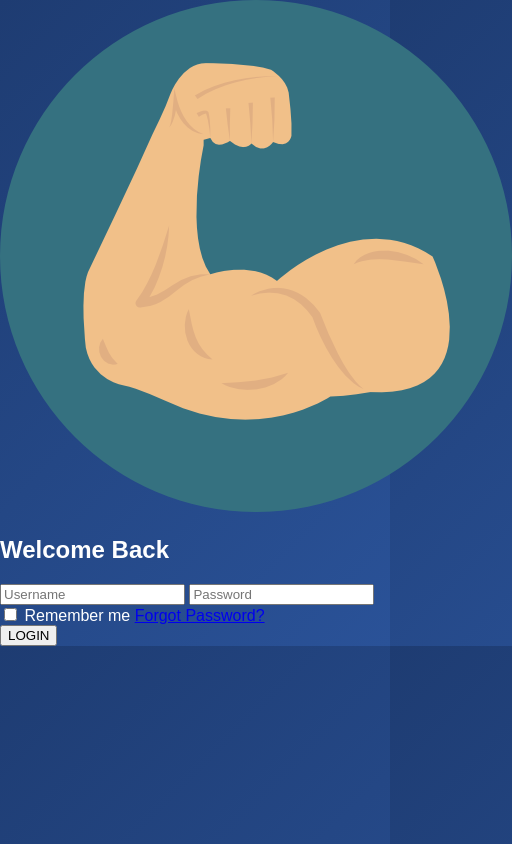
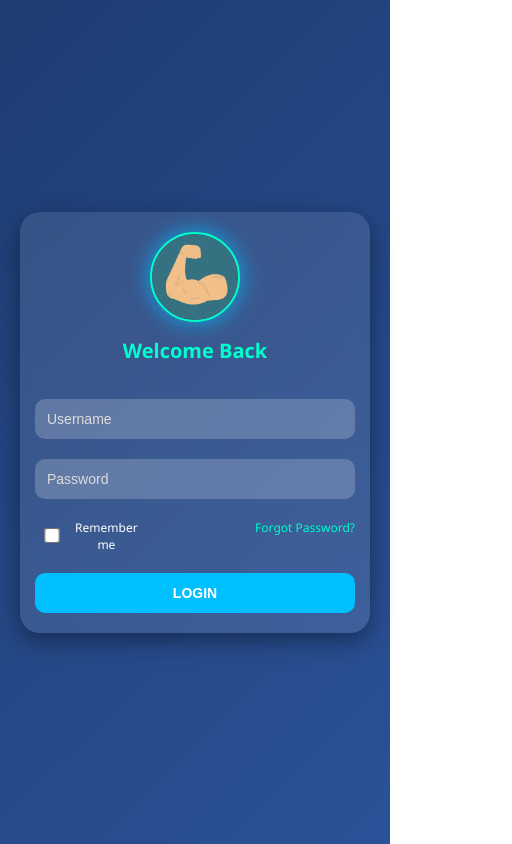
Before and after one commit to WebOfficiele/AmineForcePro, a plain HTML site: page login.html in a window 390 px wide. Shown: the whole page, 512 px wide, since content can reach past the window. Drawn offline with Linux system fonts and the light colour scheme.

Commit message:
Update style.css

```diff
--- a/style.css
+++ b/style.css
@@ -1,13 +1,16 @@
 /* =====================
-   BODY BASE
+   RESET & BASE STYLES
 ===================== */
+* {
+  box-sizing: border-box;
+  margin: 0;
+  padding: 0;
+}
+
 body {
-  font-family: Arial, sans-serif;
+  font-family: 'Segoe UI', Tahoma, Geneva, Verdana, sans-serif;
   background: linear-gradient(135deg, #1e3c72, #2a5298);
   color: #fff;
-  margin: 0;
-  padding: 0;
-  max-width: 100%;
   overflow-x: hidden;
 }
 
@@ -16,29 +19,27 @@ body {
 ===================== */
 .title-frame {
   width: 100%;
-  padding: 25px;
+  padding: 20px;
   background: rgba(0, 0, 0, 0.7);
-  text-align: center;
   border-bottom: 3px solid #00ffcc;
   display: flex;
+  flex-wrap: wrap;
   align-items: center;
   justify-content: center;
-  gap: 20px;
+  gap: 15px;
   box-shadow: 0 4px 20px rgba(0,0,0,0.5);
-  flex-wrap: wrap;
+  text-align: center;
 }
 
 .title-frame h1 {
-  font-size: 42px;
+  font-size: 36px;
   font-weight: bold;
+  color: #ffcc00;
   letter-spacing: 2px;
-  color: #ffcc00;
-  margin: 0;
-  font-family: 'Segoe UI', Tahoma, Geneva, Verdana, sans-serif;
 }
 
 .title-frame i {
-  font-size: 50px;
+  font-size: 40px;
   color: #00ffcc;
 }
 
@@ -46,14 +47,13 @@ body {
    MAIN CONTAINER
 ===================== */
 .container {
-  width: 90%;
+  width: 95%;
   max-width: 1000px;
   margin: 30px auto;
   background: rgba(0, 0, 0, 0.6);
   padding: 25px;
   border-radius: 15px;
   box-shadow: 0 5px 20px rgba(0,0,0,0.4);
-  box-sizing: border-box;
 }
 
 h1 {
@@ -73,7 +73,7 @@ p {
 .two-column-form {
   display: grid;
   grid-template-columns: 1fr 1fr;
-  gap: 55px;
+  gap: 40px;
 }
 
 .form-section h2 {
@@ -84,23 +84,20 @@ p {
 .form-section label {
   display: flex;
   justify-content: space-between;
-  align-items: center;
-  margin: 14px 0 6px;
+  margin: 12px 0 6px;
   padding: 0 5px;
 }
 
 .label-en {
   font-size: 16px;
-  font-weight: 700;
-  color: #ffffff;
-  letter-spacing: 0.5px;
+  font-weight: bold;
+  color: #fff;
 }
 
 .label-ar {
   font-size: 16px;
-  font-weight: 700;
+  font-weight: bold;
   color: #00ffcc;
-  letter-spacing: 0.5px;
 }
 
 .form-section input {
@@ -110,10 +107,9 @@ p {
   border-radius: 8px;
   margin-bottom: 12px;
   font-size: 15px;
-  box-sizing: border-box;
 }
 
-/* Submit button */
+/* Submit Button */
 .submit-btn {
   margin-top: 20px;
   background: #ff6600;
@@ -125,7 +121,7 @@ p {
   font-weight: bold;
   cursor: pointer;
   width: 100%;
-  transition: 0.3s;
+  transition: background 0.3s;
 }
 
 .submit-btn:hover {
@@ -133,7 +129,7 @@ p {
 }
 
 /* =====================
-   DASHBOARD GRID (admin.html)
+   DASHBOARD CARDS
 ===================== */
 .list {
   margin-top: 20px;
@@ -155,14 +151,13 @@ p {
 }
 
 .customer-card h3 {
-  margin-top: 0;
   color: #00ffcc;
   font-size: 18px;
 }
 
 .customer-card p {
+  font-size: 14px;
   margin: 4px 0;
-  font-size: 14px;
   line-height: 1.4;
 }
 
@@ -171,8 +166,8 @@ p {
   border: none;
   padding: 8px 12px;
   border-radius: 8px;
+  color: white;
   cursor: pointer;
-  color: white;
   margin-top: 10px;
 }
 
@@ -184,11 +179,128 @@ p {
   color: #00ffcc;
   text-decoration: none;
   margin-left: 5px;
-  cursor: pointer;
 }
 
 .customer-card a:hover {
   text-decoration: underline;
+}
+
+/* =====================
+   LOGIN PAGE
+===================== */
+.login-body {
+  min-height: 100vh;
+  display: flex;
+  align-items: center;
+  justify-content: center;
+  background: linear-gradient(135deg, #1e3c72, #2a5298);
+  padding: 20px;
+}
+
+.login-container {
+  width: 100%;
+  max-width: 400px;
+  display: flex;
+  justify-content: center;
+}
+
+.login-card {
+  background: rgba(255, 255, 255, 0.1);
+  backdrop-filter: blur(10px);
+  border-radius: 20px;
+  padding: 30px 25px;
+  text-align: center;
+  box-shadow: 0 8px 25px rgba(0,0,0,0.4);
+  color: #fff;
+  width: 100%;
+}
+
+.login-logo {
+  display: flex;
+  justify-content: center;
+  margin-bottom: 15px;
+}
+
+.login-logo img {
+  width: 90px;
+  height: 90px;
+  border-radius: 50%;
+  object-fit: cover;
+  border: 2px solid #00ffcc;
+  box-shadow: 0 0 15px rgba(0, 191, 255, 0.7);
+  animation: glowPulse 3s infinite ease-in-out;
+}
+
+@keyframes glowPulse {
+  0% { box-shadow: 0 0 10px rgba(0,191,255,0.5); }
+  50% { box-shadow: 0 0 25px rgba(0,191,255,0.9); }
+  100% { box-shadow: 0 0 10px rgba(0,191,255,0.5); }
+}
+
+.login-card h2 {
+  margin-bottom: 25px;
+  color: #00ffcc;
+}
+
+.login-card input {
+  width: 100%;
+  padding: 12px;
+  margin: 10px 0;
+  border: none;
+  border-radius: 10px;
+  background: rgba(255,255,255,0.2);
+  color: #fff;
+  font-size: 14px;
+}
+
+.login-card input::placeholder {
+  color: #ddd;
+}
+
+.login-options {
+  display: flex;
+  justify-content: space-between;
+  font-size: 12px;
+  margin: 10px 0 20px;
+}
+
+.login-options a {
+  color: #00ffcc;
+  text-decoration: none;
+}
+
+.login-options a:hover {
+  text-decoration: underline;
+}
+
+.login-card button {
+  width: 100%;
+  padding: 12px;
+  background: #00bfff;
+  border: none;
+  border-radius: 10px;
+  color: white;
+  font-size: 16px;
+  font-weight: bold;
+  cursor: pointer;
+  transition: background 0.3s;
+}
+
+.login-card button:hover {
+  background: #0099cc;
+}
+
+.remember-label {
+  display: flex;
+  align-items: center;
+  gap: 6px;
+  font-size: 12px;
+  cursor: pointer;
+}
+
+.remember-label input[type="checkbox"] {
+  accent-color: #00ffcc;
+  transform: scale(1.2);
 }
 
 /* =====================
@@ -201,8 +313,8 @@ p {
   }
 
   .container {
+    padding: 20px 15px;
     margin: 10px;
-    padding: 20px 15px;
     border-radius: 12px;
   }
 
@@ -214,7 +326,6 @@ p {
 
   .title-frame h1 {
     font-size: 26px;
-    text-align: center;
   }
 
   .title-frame i {
@@ -226,12 +337,29 @@ p {
   }
 
   .form-section input {
-    padding: 14px;
     font-size: 15px;
   }
 
   .submit-btn {
-    padding: 14px;
-    font-size: 17px;
+    font-size: 16px;
+  }
+
+  .login-card {
+    padding: 25px 20px;
   }
 }
+
+@media (max-width: 480px) {
+  .login-card {
+    padding: 20px 15px;
+  }
+
+  .login-card h2 {
+    font-size: 20px;
+  }
+
+  .login-card input,
+  .login-card button {
+    font-size: 14px;
+  }
+}
```
